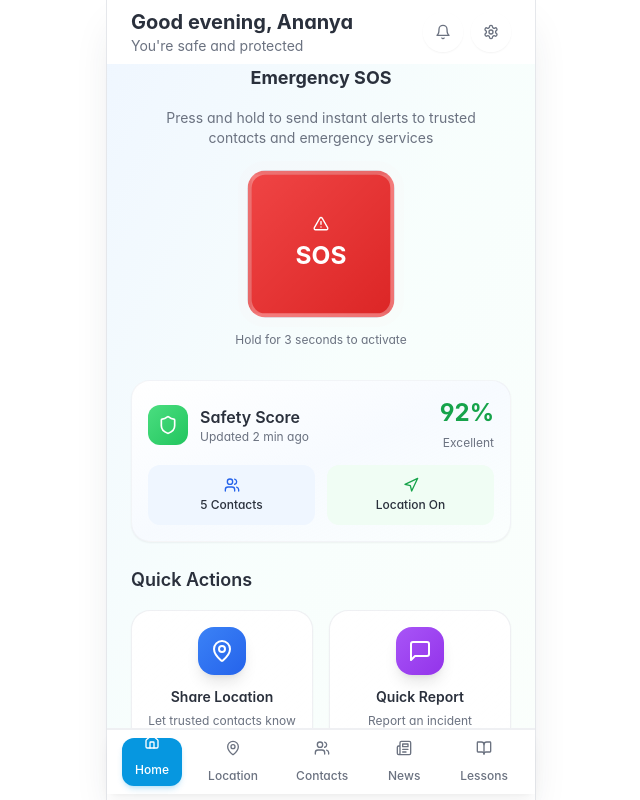
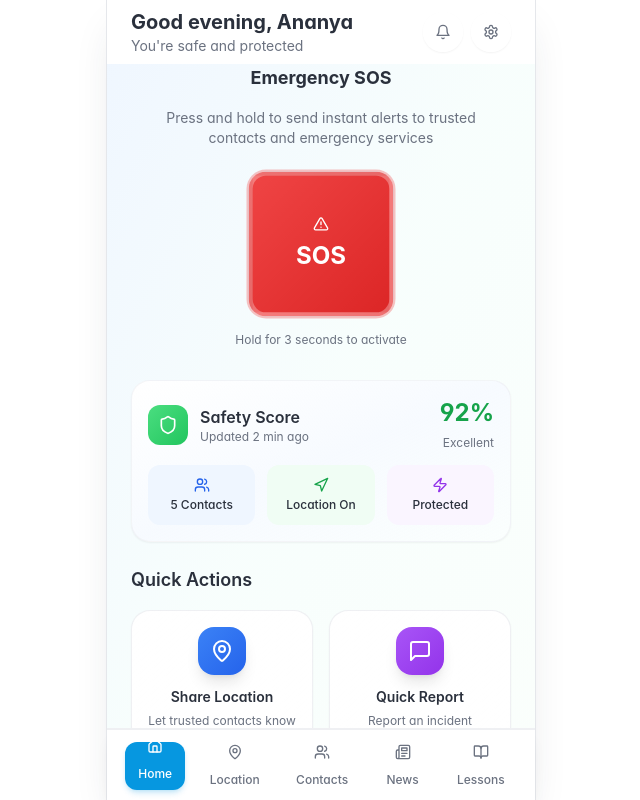
Before and after one commit to mipavandev/ResQ, a React (Vite) app: page /dashboard in a window 1280 px wide. Shown: the whole page, without its empty margins (319-959 px from the left). Built offline with nearby package versions, Linux system fonts and the light colour scheme.

Commit message:
Reverted to commit aad53430aed62307696cffc9af13a50882215b67

```diff
--- a/src/components/dashboard/HomeDashboard.tsx
+++ b/src/components/dashboard/HomeDashboard.tsx
@@ -91,8 +91,8 @@ const HomeDashboard = () => {
 
         {/* Header */}
         <div className="mobile-header-floating">
-            {showGreeting && (
-            <div className="animate-fade-in cursor-pointer" onClick={() => setShowGreeting(false)}>
+          {showGreeting && (
+            <div className="animate-fade-in" onClick={() => setShowGreeting(false)}>
               <h1 className="text-xl font-bold text-foreground">
                 Good evening, {userName.split(' ')[0]}
               </h1>
@@ -162,14 +162,18 @@ const HomeDashboard = () => {
               </div>
             </div>
 
-            <div className="grid grid-cols-2 gap-3">
-              <div className="text-center p-3 bg-blue-50 dark:bg-blue-900/20 rounded-xl">
-                <Users className="w-4 h-4 text-blue-600 dark:text-blue-400 mx-auto mb-1" />
+            <div className="grid grid-cols-3 gap-3">
+              <div className="text-center p-3 bg-blue-50 rounded-xl">
+                <Users className="w-4 h-4 text-blue-600 mx-auto mb-1" />
                 <p className="text-xs font-medium text-foreground">{safetyStatus.contacts} Contacts</p>
               </div>
-              <div className="text-center p-3 bg-green-50 dark:bg-green-900/20 rounded-xl">
-                <Navigation className="w-4 h-4 text-green-600 dark:text-green-400 mx-auto mb-1" />
+              <div className="text-center p-3 bg-green-50 rounded-xl">
+                <Navigation className="w-4 h-4 text-green-600 mx-auto mb-1" />
                 <p className="text-xs font-medium text-foreground">Location On</p>
+              </div>
+              <div className="text-center p-3 bg-purple-50 rounded-xl">
+                <Zap className="w-4 h-4 text-purple-600 mx-auto mb-1" />
+                <p className="text-xs font-medium text-foreground">Protected</p>
               </div>
             </div>
           </Card>
--- a/src/components/shared/BottomNavigation.tsx
+++ b/src/components/shared/BottomNavigation.tsx
@@ -19,7 +19,7 @@ const BottomNavigation = () => {
   return (
     <div className="mobile-bottom-nav">
       <div className="w-full bg-background/95 backdrop-blur-md border-t border-border/60 shadow-lg shadow-black/5">
-        <div className="flex justify-around px-2 py-2">
+        <div className="flex justify-around px-3 py-3">
           {navItems.map((item) => {
             const isActive = location.pathname === item.path;
             return (
@@ -30,14 +30,14 @@ const BottomNavigation = () => {
                 onClick={() => navigate(item.path)}
                 className={`flex flex-col items-center space-y-1 p-3 rounded-xl smooth-transition touch-target min-w-[60px] ${
                   isActive
-                    ? 'bg-primary text-primary-foreground shadow-md shadow-primary/20 hover:bg-primary/80'
+                    ? 'bg-primary text-primary-foreground shadow-md shadow-primary/20'
                     : 'text-muted-foreground hover:text-foreground hover:bg-accent/50'
                 }`}
               >
                 <item.icon className="w-5 h-5" />
                 <span className="text-xs font-medium">{item.label}</span>
                 {isActive && (
-                  <div className="w-2 h-0.5 bg-current rounded-full mt-1"></div>
+                  <div className="w-1 h-1 bg-current rounded-full mt-1"></div>
                 )}
               </Button>
             );
--- a/src/components/ui/button.tsx
+++ b/src/components/ui/button.tsx
@@ -5,19 +5,19 @@ import { cva, type VariantProps } from "class-variance-authority"
 import { cn } from "@/lib/utils"
 
 const buttonVariants = cva(
-  "inline-flex items-center justify-center gap-2 whitespace-nowrap rounded-md text-sm font-medium ring-offset-background transition-all duration-200 focus-visible:outline-none focus-visible:ring-2 focus-visible:ring-ring focus-visible:ring-offset-2 disabled:pointer-events-none disabled:opacity-50 [&_svg]:pointer-events-none [&_svg]:size-4 [&_svg]:shrink-0",
+  "inline-flex items-center justify-center gap-2 whitespace-nowrap rounded-md text-sm font-medium ring-offset-background transition-colors focus-visible:outline-none focus-visible:ring-2 focus-visible:ring-ring focus-visible:ring-offset-2 disabled:pointer-events-none disabled:opacity-50 [&_svg]:pointer-events-none [&_svg]:size-4 [&_svg]:shrink-0",
   {
     variants: {
       variant: {
-        default: "bg-primary text-primary-foreground hover:bg-primary/80 hover:scale-[1.02] active:scale-[0.98]",
+        default: "bg-primary text-primary-foreground hover:bg-primary/90",
         destructive:
-          "bg-destructive text-destructive-foreground hover:bg-destructive/80 hover:scale-[1.02] active:scale-[0.98]",
+          "bg-destructive text-destructive-foreground hover:bg-destructive/90",
         outline:
-          "border border-input bg-background hover:bg-primary/10 hover:text-primary hover:border-primary/20",
+          "border border-input bg-background hover:bg-accent hover:text-accent-foreground",
         secondary:
-          "bg-secondary text-secondary-foreground hover:bg-secondary/60 hover:scale-[1.02] active:scale-[0.98]",
-        ghost: "hover:bg-accent/60 hover:text-accent-foreground hover:scale-[1.02] active:scale-[0.98]",
-        link: "text-primary underline-offset-4 hover:underline hover:text-primary/80",
+          "bg-secondary text-secondary-foreground hover:bg-secondary/80",
+        ghost: "hover:bg-accent hover:text-accent-foreground",
+        link: "text-primary underline-offset-4 hover:underline",
       },
       size: {
         default: "h-10 px-4 py-2",
--- a/src/index.css
+++ b/src/index.css
@@ -174,14 +174,6 @@
     left: 0;
     right: 0;
     z-index: 40;
-    transition: opacity 0.3s ease-out, transform 0.3s ease-out;
-  }
-
-  /* Hide header on scroll */
-  .mobile-header-hidden {
-    opacity: 0;
-    transform: translateY(-100%);
-    pointer-events: none;
   }
 
   /* Content area accounting for header and bottom nav */
@@ -254,14 +246,9 @@
   /* Quick action buttons */
   .quick-action {
     @apply bg-gradient-to-br from-white to-background/80 border border-border/60
-           shadow-md hover:shadow-xl hover:bg-gradient-to-br hover:from-primary/10 hover:to-accent/10
+           shadow-md hover:shadow-xl hover:bg-gradient-to-br hover:from-blue-50 hover:to-teal-50
            transition-all duration-200 hover:scale-[1.02] active:scale-[0.98]
            rounded-xl backdrop-blur-sm;
-  }
-
-  .dark .quick-action {
-    @apply bg-gradient-to-br from-card/80 to-card/60 border border-border
-           hover:from-primary/20 hover:to-accent/20;
   }
 
   /* Status indicators */
```
